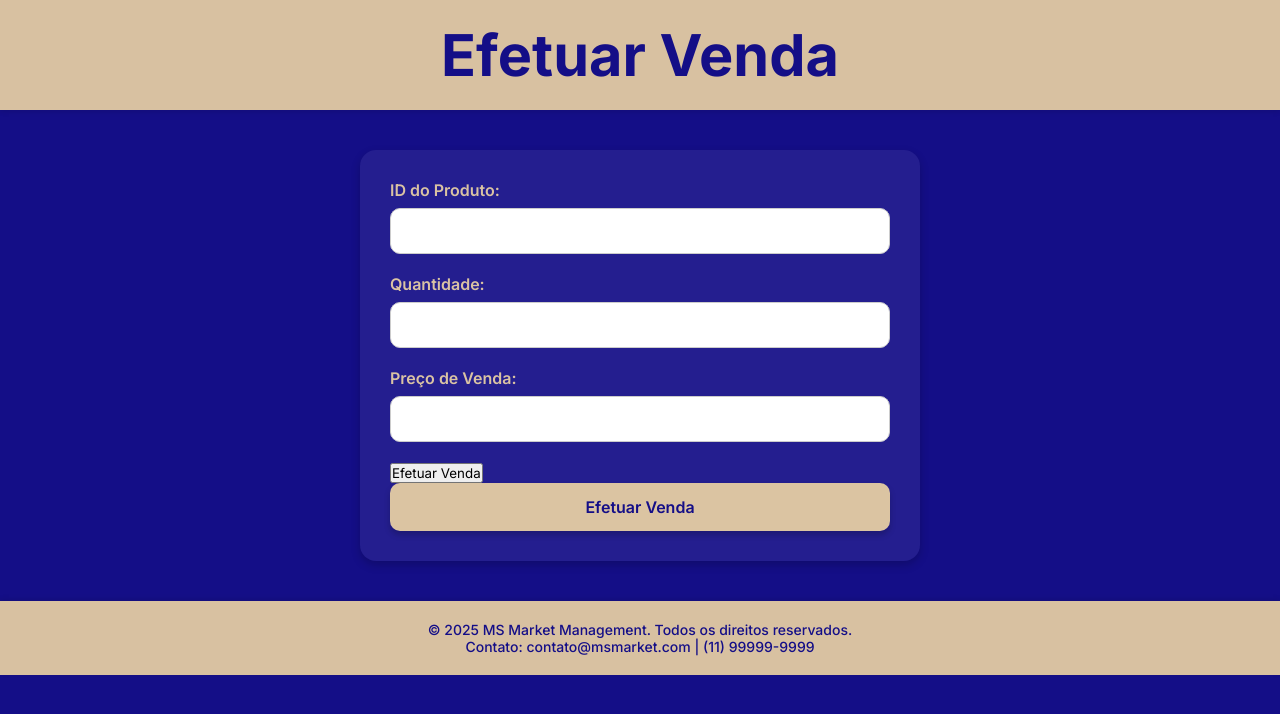
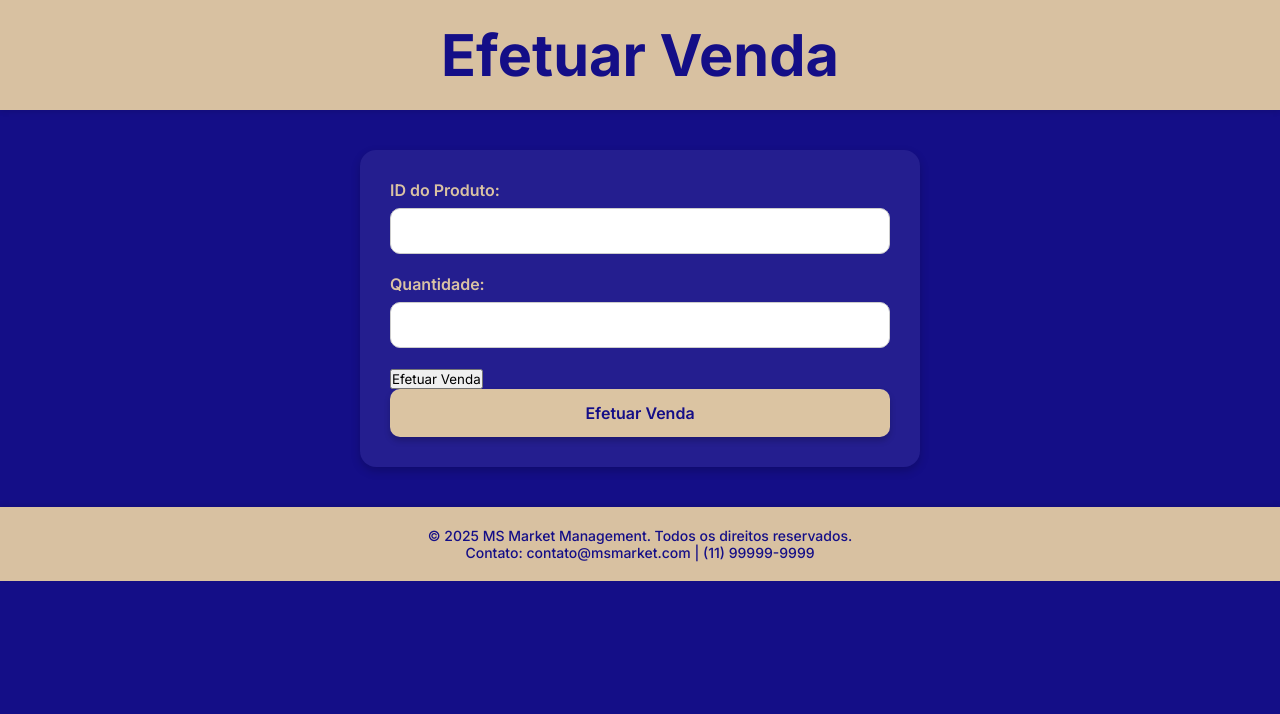
Before and after one commit to Renato-FSilva/ms-market-frontend, a React (Vite) app: page /vender in a window 1280 px wide. Shown: the top 714 px of the page. Built offline with nearby package versions, Linux system fonts and the light colour scheme.

Commit message:
:bug: fix(Sale): removendo campo

```diff
--- a/src/pages/Sale.jsx
+++ b/src/pages/Sale.jsx
@@ -75,18 +75,6 @@ const Sale = () => {
                             />
                         </div>
 
-                        <div className="form-group">
-                            <label htmlFor="salePrice">Preço de Venda:</label>
-                            <input
-                                type="number"
-                                id="salePrice"
-                                name="salePrice"
-                                value={formData.salePrice}
-                                onChange={handleChange}
-                                required
-                            />
-                        </div>
-
                         <button type="submit">Efetuar Venda</button>
                         <button className="submit" type="submit" onClick={handleSubmit}>
                             Efetuar Venda
```
